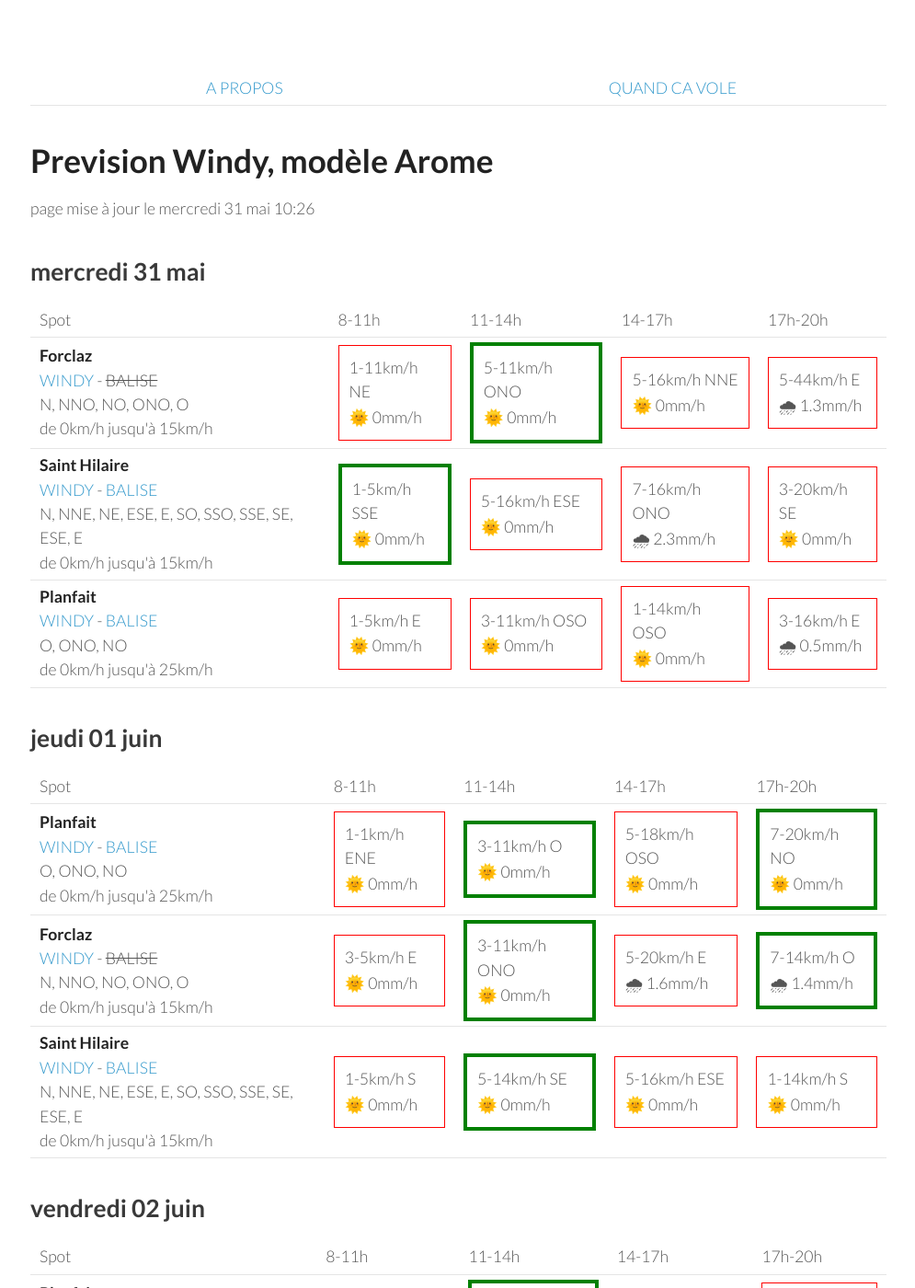
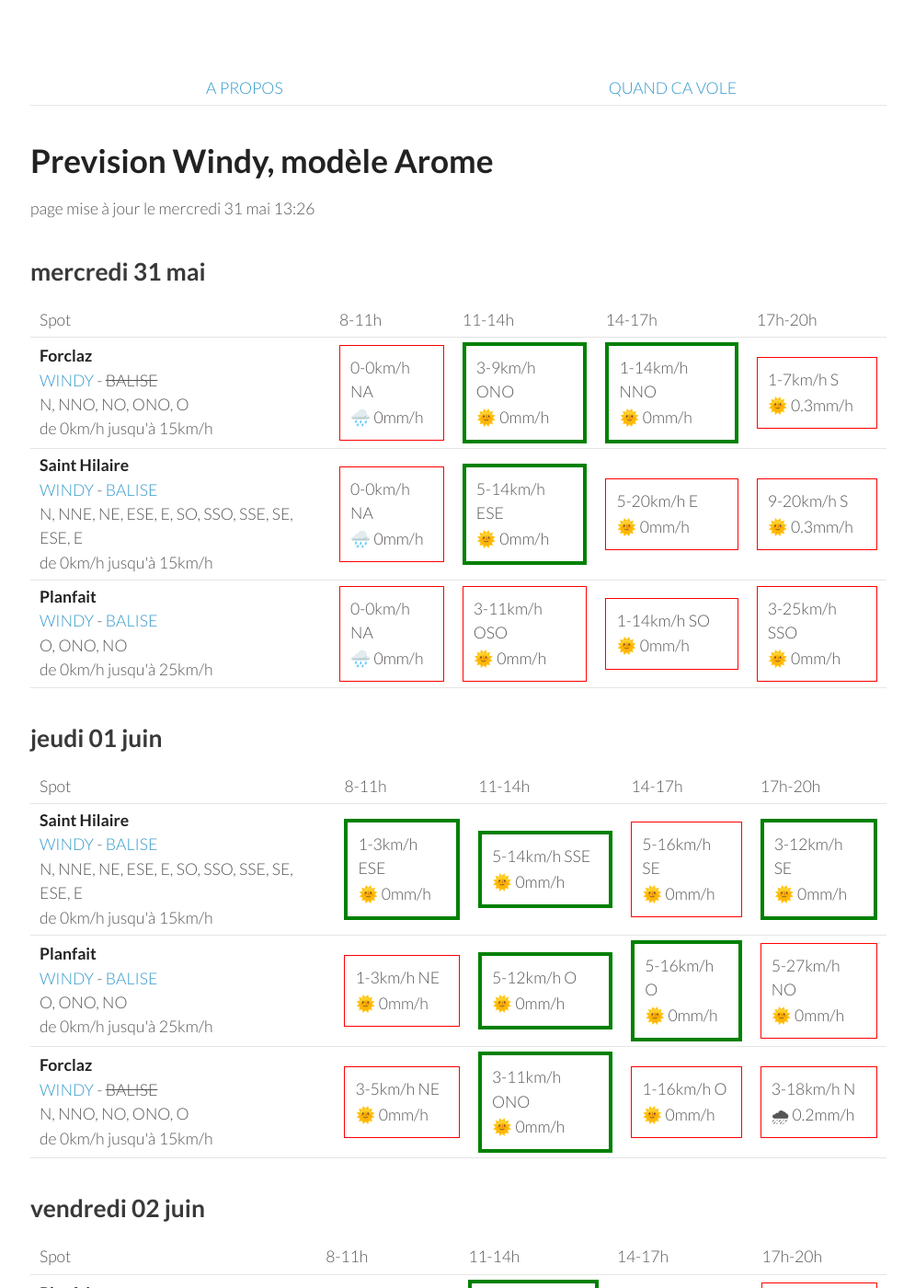
Before and after one commit to parapente-dans-le-nord/parapente-dans-le-nord.github.io, a Jekyll site: the page built from alpes_nord.markdown, in a window 1280 px wide and 1400 px high. Shown: the whole window at 92% size, without its empty margins (25-1020 px from the left). Built offline with Jekyll 4.4.1, drawn with Linux system fonts in a browser that asks for light colours.

Commit message:
update index.markdown

```diff
--- a/alpes_nord.markdown
+++ b/alpes_nord.markdown
@@ -7,7 +7,7 @@ title:  "Tous les spots"
 {: .links}
 
 # Prevision Windy, modèle Arome
-page mise à jour le mercredi 31 mai 10:26
+page mise à jour le mercredi 31 mai 13:26
 
 ## mercredi 31 mai
 
@@ -24,31 +24,28 @@ page mise à jour le mercredi 31 mai 10:26
 <tr>
         <td><strong>Forclaz</strong><br><a href="https://windy.com/45.814/6.247?45.375,6.246,8,m:eVwaglz">WINDY</a> - <span class="no-balise"> BALISE </span><br> <span class="vent-favorable">N, NNO, NO, ONO, O</span><br><span class="force-vent">de 0km/h jusqu'à 15km/h</span> </td>
 
-            <td><div class="not-flyable"><p>1-11km/h NE</p><p>🌞 0mm/h</p></div></td>
-            <td><div class="flyable"><p>5-11km/h ONO</p><p>🌞 0mm/h</p></div></td>
-            <td><div class="not-flyable"><p>5-16km/h NNE</p><p>🌞 0mm/h</p></div></td>
-            <td><div class="not-flyable"><p>5-44km/h E</p><p>🌧 1.3mm/h</p></div></td>
-
+            <td><div class="not-flyable"><p>0-0km/h NA</p><p>🌧️ 0mm/h</p></div></td>
+            <td><div class="flyable"><p>3-9km/h ONO</p><p>🌞 0mm/h</p></div></td>
+            <td><div class="flyable"><p>1-14km/h NNO</p><p>🌞 0mm/h</p></div></td>
+            <td><div class="not-flyable"><p>1-7km/h S</p><p>🌞 0.3mm/h</p></div></td>
 
     </tr>
 <tr>
         <td><strong>Saint Hilaire</strong><br><a href="https://windy.com/45.307/5.888?45.087,5.889,9,m:eUFagkX">WINDY</a> - <span class=""><a href="http://www.balisemeteo.com/balise.php?idBalise=61">BALISE</a> </span><br> <span class="vent-favorable">N, NNE, NE, ESE, E, SO, SSO, SSE, SE, ESE, E</span><br><span class="force-vent">de 0km/h jusqu'à 15km/h</span> </td>
 
-            <td><div class="flyable"><p>1-5km/h SSE</p><p>🌞 0mm/h</p></div></td>
-            <td><div class="not-flyable"><p>5-16km/h ESE</p><p>🌞 0mm/h</p></div></td>
-            <td><div class="not-flyable"><p>7-16km/h ONO</p><p>🌧 2.3mm/h</p></div></td>
-            <td><div class="not-flyable"><p>3-20km/h SE</p><p>🌞 0mm/h</p></div></td>
-
+            <td><div class="not-flyable"><p>0-0km/h NA</p><p>🌧️ 0mm/h</p></div></td>
+            <td><div class="flyable"><p>5-14km/h ESE</p><p>🌞 0mm/h</p></div></td>
+            <td><div class="not-flyable"><p>5-20km/h E</p><p>🌞 0mm/h</p></div></td>
+            <td><div class="not-flyable"><p>9-20km/h S</p><p>🌞 0.3mm/h</p></div></td>
 
     </tr>
 <tr>
         <td><strong>Planfait</strong><br><a href="https://windy.com/45.853/6.223?45.415,6.223,8">WINDY</a> - <span class=""><a href="https://www.openwindmap.org/PP496">BALISE</a> </span><br> <span class="vent-favorable">O, ONO, NO</span><br><span class="force-vent">de 0km/h jusqu'à 25km/h</span> </td>
 
-            <td><div class="not-flyable"><p>1-5km/h E</p><p>🌞 0mm/h</p></div></td>
+            <td><div class="not-flyable"><p>0-0km/h NA</p><p>🌧️ 0mm/h</p></div></td>
             <td><div class="not-flyable"><p>3-11km/h OSO</p><p>🌞 0mm/h</p></div></td>
-            <td><div class="not-flyable"><p>1-14km/h OSO</p><p>🌞 0mm/h</p></div></td>
-            <td><div class="not-flyable"><p>3-16km/h E</p><p>🌧 0.5mm/h</p></div></td>
-
+            <td><div class="not-flyable"><p>1-14km/h SO</p><p>🌞 0mm/h</p></div></td>
+            <td><div class="not-flyable"><p>3-25km/h SSO</p><p>🌞 0mm/h</p></div></td>
 
     </tr>
 
@@ -68,32 +65,32 @@ page mise à jour le mercredi 31 mai 10:26
       <td>17h-20h</td>
     </tr>
 <tr>
+        <td><strong>Saint Hilaire</strong><br><a href="https://windy.com/45.307/5.888?45.087,5.889,9,m:eUFagkX">WINDY</a> - <span class=""><a href="http://www.balisemeteo.com/balise.php?idBalise=61">BALISE</a> </span><br> <span class="vent-favorable">N, NNE, NE, ESE, E, SO, SSO, SSE, SE, ESE, E</span><br><span class="force-vent">de 0km/h jusqu'à 15km/h</span> </td>
+
+            <td><div class="flyable"><p>1-3km/h ESE</p><p>🌞 0mm/h</p></div></td>
+            <td><div class="flyable"><p>5-14km/h SSE</p><p>🌞 0mm/h</p></div></td>
+            <td><div class="not-flyable"><p>5-16km/h SE</p><p>🌞 0mm/h</p></div></td>
+            <td><div class="flyable"><p>3-12km/h SE</p><p>🌞 0mm/h</p></div></td>
+
+
+    </tr>
+<tr>
         <td><strong>Planfait</strong><br><a href="https://windy.com/45.853/6.223?45.415,6.223,8">WINDY</a> - <span class=""><a href="https://www.openwindmap.org/PP496">BALISE</a> </span><br> <span class="vent-favorable">O, ONO, NO</span><br><span class="force-vent">de 0km/h jusqu'à 25km/h</span> </td>
 
-            <td><div class="not-flyable"><p>1-1km/h ENE</p><p>🌞 0mm/h</p></div></td>
-            <td><div class="flyable"><p>3-11km/h O</p><p>🌞 0mm/h</p></div></td>
-            <td><div class="not-flyable"><p>5-18km/h OSO</p><p>🌞 0mm/h</p></div></td>
-            <td><div class="flyable"><p>7-20km/h NO</p><p>🌞 0mm/h</p></div></td>
+            <td><div class="not-flyable"><p>1-3km/h NE</p><p>🌞 0mm/h</p></div></td>
+            <td><div class="flyable"><p>5-12km/h O</p><p>🌞 0mm/h</p></div></td>
+            <td><div class="flyable"><p>5-16km/h O</p><p>🌞 0mm/h</p></div></td>
+            <td><div class="not-flyable"><p>5-27km/h NO</p><p>🌞 0mm/h</p></div></td>
 
 
     </tr>
 <tr>
         <td><strong>Forclaz</strong><br><a href="https://windy.com/45.814/6.247?45.375,6.246,8,m:eVwaglz">WINDY</a> - <span class="no-balise"> BALISE </span><br> <span class="vent-favorable">N, NNO, NO, ONO, O</span><br><span class="force-vent">de 0km/h jusqu'à 15km/h</span> </td>
 
-            <td><div class="not-flyable"><p>3-5km/h E</p><p>🌞 0mm/h</p></div></td>
+            <td><div class="not-flyable"><p>3-5km/h NE</p><p>🌞 0mm/h</p></div></td>
             <td><div class="flyable"><p>3-11km/h ONO</p><p>🌞 0mm/h</p></div></td>
-            <td><div class="not-flyable"><p>5-20km/h E</p><p>🌧 1.6mm/h</p></div></td>
-            <td><div class="flyable"><p>7-14km/h O</p><p>🌧 1.4mm/h</p></div></td>
-
-
-    </tr>
-<tr>
-        <td><strong>Saint Hilaire</strong><br><a href="https://windy.com/45.307/5.888?45.087,5.889,9,m:eUFagkX">WINDY</a> - <span class=""><a href="http://www.balisemeteo.com/balise.php?idBalise=61">BALISE</a> </span><br> <span class="vent-favorable">N, NNE, NE, ESE, E, SO, SSO, SSE, SE, ESE, E</span><br><span class="force-vent">de 0km/h jusqu'à 15km/h</span> </td>
-
-            <td><div class="not-flyable"><p>1-5km/h S</p><p>🌞 0mm/h</p></div></td>
-            <td><div class="flyable"><p>5-14km/h SE</p><p>🌞 0mm/h</p></div></td>
-            <td><div class="not-flyable"><p>5-16km/h ESE</p><p>🌞 0mm/h</p></div></td>
-            <td><div class="not-flyable"><p>1-14km/h S</p><p>🌞 0mm/h</p></div></td>
+            <td><div class="not-flyable"><p>1-16km/h O</p><p>🌞 0mm/h</p></div></td>
+            <td><div class="not-flyable"><p>3-18km/h N</p><p>🌧 0.2mm/h</p></div></td>
 
 
     </tr>
```
